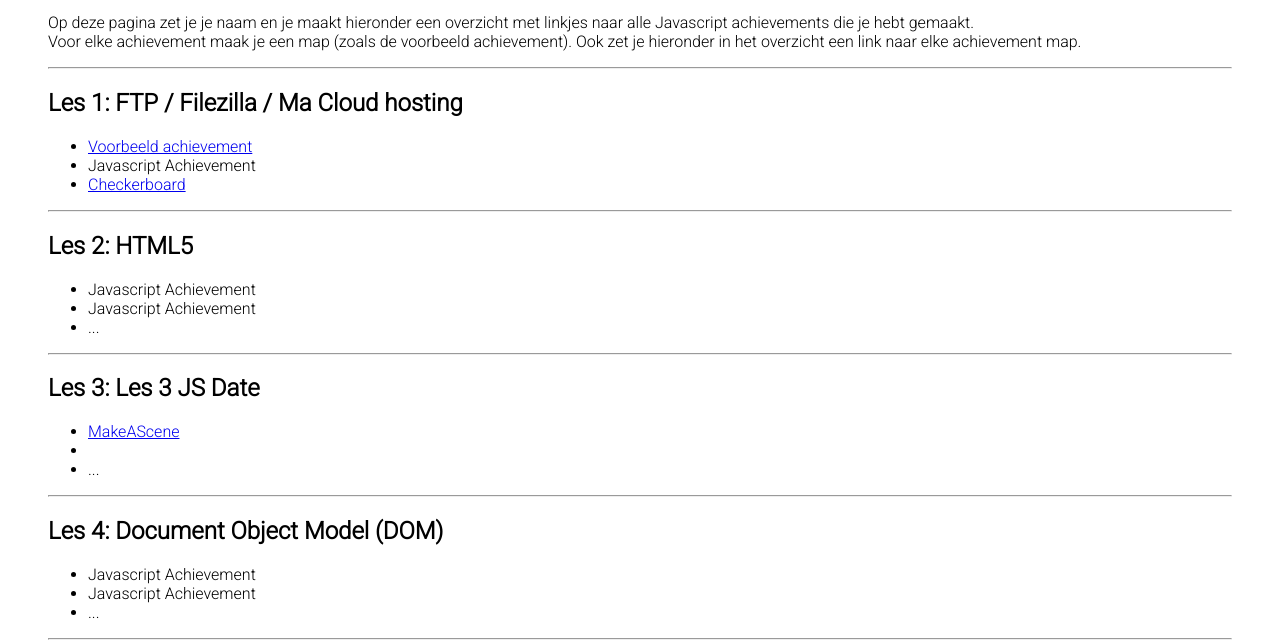
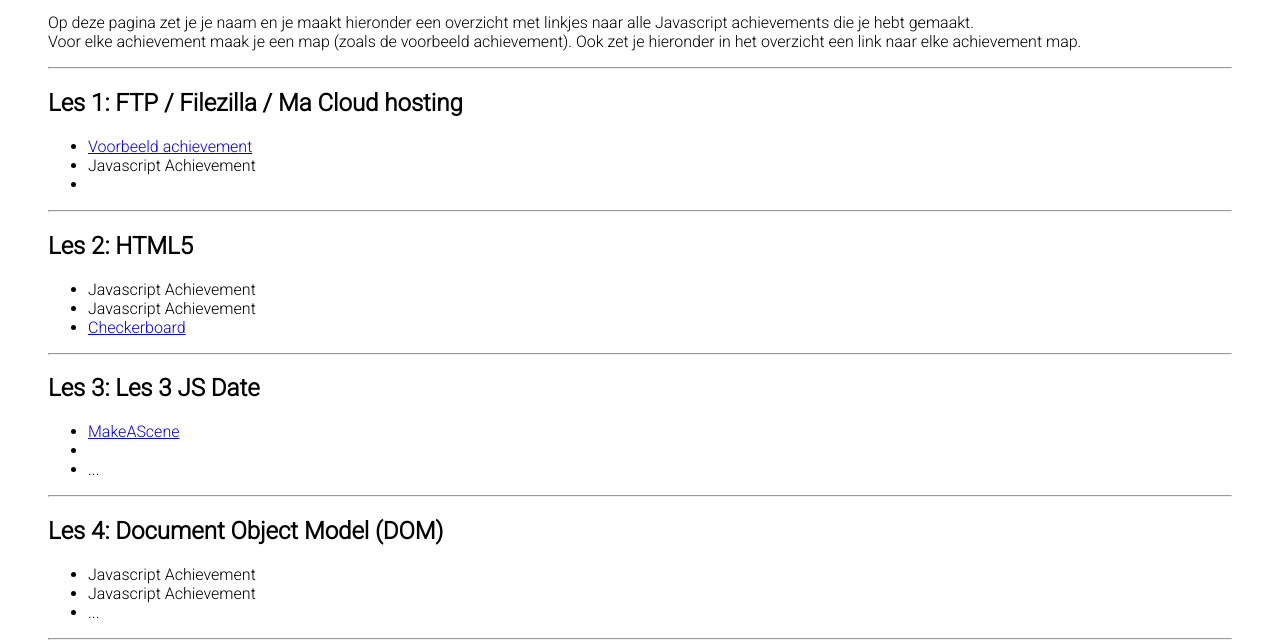
Before and after one commit to MilanJDR/Javascript-Achievements, a plain HTML site: page index.html in a window 1280 px wide. Shown: the part 160-802 px from the top of the page. Drawn offline with Linux system fonts and the light colour scheme.

Commit message:
Checkerboard link doet het nu

```diff
--- a/index.html
+++ b/index.html
@@ -42,7 +42,7 @@
         <ul>
             <li><a href="voorbeeld-achievement/index.html">Voorbeeld achievement</a></li>
             <li>Javascript Achievement</li>
-            <li><a href="http://30842.hosts1.ma-cloud.nl/javascript%20Achievements/Checkerboard.html">Checkerboard</a></li>
+            <li></li>
 
         </ul>
         <hr>
@@ -50,7 +50,7 @@
         <ul>
             <li>Javascript Achievement</li>
             <li>Javascript Achievement</li>
-            <li>...</li>
+            <li><a href="http://30842.hosts1.ma-cloud.nl/Checkerboard.html">Checkerboard</a></li>
         </ul>
         <hr>
         <h2>Les 3: Les 3 JS Date</h3>
```
